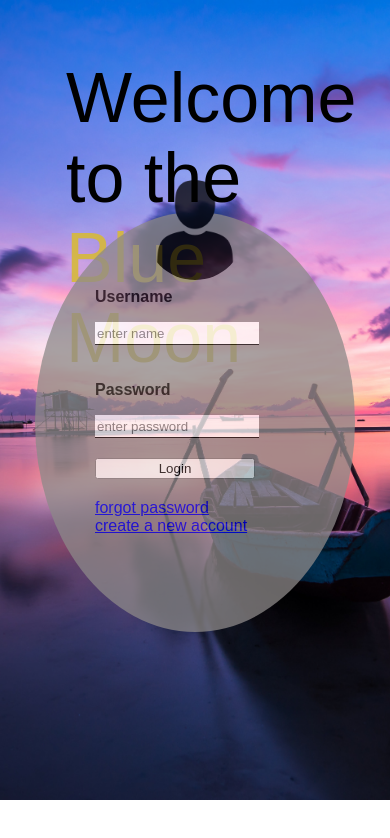
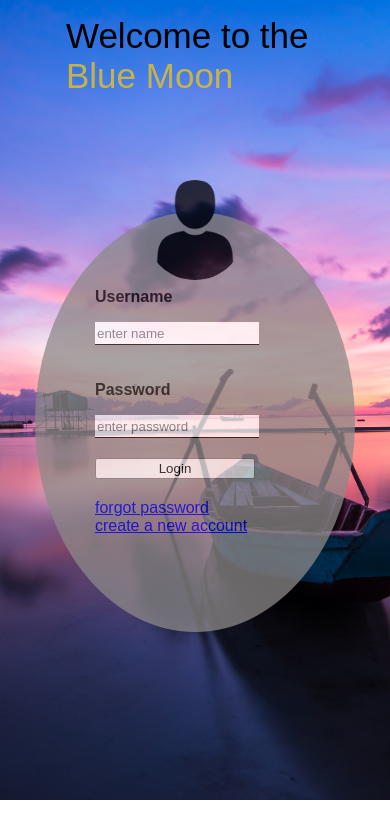
Before and after one commit to Komal1013/logindesign, a plain HTML site: page index.html in a window 390 px wide. Drawn offline with Linux system fonts and the light colour scheme.

Commit message:
Update style.css

```diff
--- a/style.css
+++ b/style.css
@@ -56,13 +56,26 @@ body{
     text-align: center;
     color: white;
 }
+@media screen and (min-width: 601px) {
 .top-left {
     position: absolute;
     top: 8px;
     left: 16px;
     padding: 50px;
     font-size: 70px;
+        }
 }
+
+@media screen and (max-width: 600px) {
+    .top-left {
+        position: absolute;
+        top: -34px;
+        left: 16px;
+        padding: 50px;
+        font-size: 35px;
+            }
+}
+
 .span{
     color: rgba(214, 185, 57, 0.897);
 }
```
